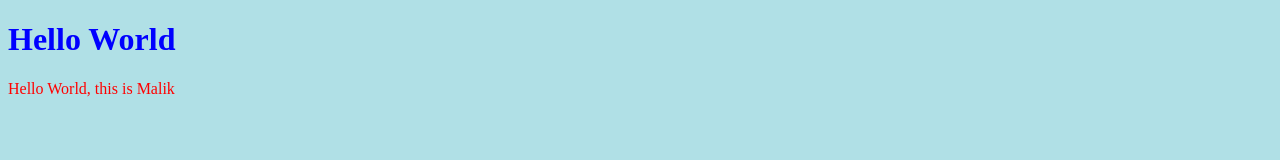
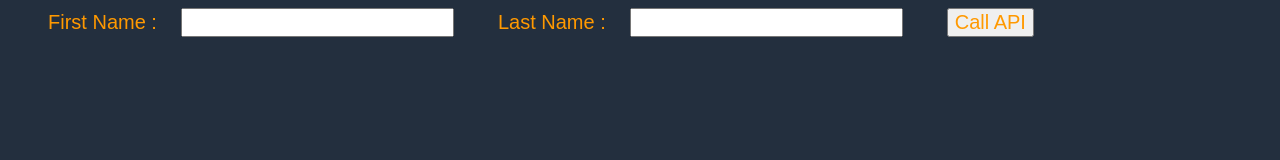
Before and after one commit to ShenalP/HelloWorld, a plain HTML site: page index.html in a window 1280 px wide. Drawn offline with Linux system fonts and the light colour scheme.

Commit message:
Update index.html

```diff
--- a/index.html
+++ b/index.html
@@ -1,16 +1,58 @@
 <!DOCTYPE html>
 <html>
 <head>
-<style>
-body {background-color: powderblue;}
-h1   {color: blue;}
-p    {color: red;}
-</style>
+    <meta charset="UTF-8">
+    <title>Hello World</title>
+    <!-- Add some CSS to change client UI -->
+    <style>
+    body {
+        background-color: #232F3E;
+        }
+    label, button {
+        color: #FF9900;
+        font-family: Arial, Helvetica, sans-serif;
+        font-size: 20px;
+        margin-left: 40px;
+        }
+     input {
+        color: #232F3E;
+        font-family: Arial, Helvetica, sans-serif;
+        font-size: 20px;
+        margin-left: 20px;
+        }
+    </style>
+    <script>
+        // define the callAPI function that takes a first name and last name as parameters
+        var callAPI = (firstName,lastName)=>{
+            // instantiate a headers object
+            var myHeaders = new Headers();
+            // add content type header to object
+            myHeaders.append("Content-Type", "application/json");
+            // using built in JSON utility package turn object to string and store in a variable
+            var raw = JSON.stringify({"firstName":firstName,"lastName":lastName});
+            // create a JSON object with parameters for API call and store in a variable
+            var requestOptions = {
+                method: 'POST',
+                headers: myHeaders,
+                body: raw,
+                redirect: 'follow'
+            };
+            // make API call with parameters and use promises to get response
+            fetch("YOUR-API-INVOKE-URL", requestOptions)
+            .then(response => response.text())
+            .then(result => alert(JSON.parse(result).body))
+            .catch(error => console.log('error', error));
+        }
+    </script>
 </head>
 <body>
-
-<h1>Hello World</h1>
-<p>Hello World, this is Malik</p>
-
+    <form>
+        <label>First Name :</label>
+        <input type="text" id="fName">
+        <label>Last Name :</label>
+        <input type="text" id="lName">
+        <!-- set button onClick method to call function we defined passing input values as parameters -->
+        <button type="button" onclick="callAPI(document.getElementById('fName').value,document.getElementById('lName').value)">Call API</button>
+    </form>
 </body>
 </html>
```
